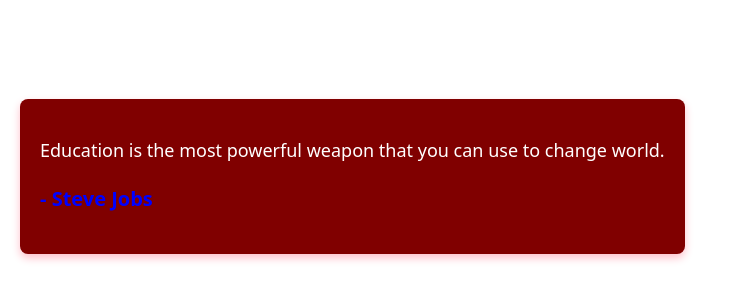
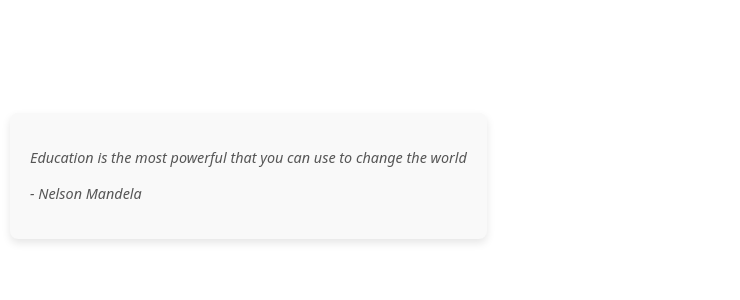
Before and after one commit to dineshctoula/react-Tutorial, a React (Vite) app: page / in a window 1280 px wide. Shown: the part 224-524 px from the top of the page, without its empty margins (0-740 px from the left). Built offline with nearby package versions, Linux system fonts and the light colour scheme.

Commit message:
css module in ReactJs

```diff
--- a/src/App.jsx
+++ b/src/App.jsx
@@ -1,10 +1,12 @@
-import './App.css';
+import style from './App.module.css';
 function App(){
   return (
-    <div className='QuoteCard'>
-     <p className='QuoteTag'>Education is the most powerful weapon that you can use to change world. </p>
-    <p className='QuoteAuthor'> - Steve Jobs</p>
+    <div className={style.quoteCard}>
+      <p className={style.quoteTag}>Education is the most powerful that you can use to change the world</p>
+      <p className={style.quoteAuthor}>- Nelson Mandela</p>
+
     </div>
   );
+
 }
 export default App;
--- /dev/null
+++ b/src/App.module.css
@@ -0,0 +1,21 @@
+.quoteCard{
+            background-color: #f9f9f9;
+            border-radius: 8px;
+            padding: 20px;
+            margin: 10px;
+            box-shadow: 0 4px 8px rgba(0,0,0,0.1);
+}
+
+.quoteTag{
+     font-size: 0.9em;
+    color: #555;
+    font-style: italic;
+
+}
+
+.quoteAuthor{
+    font-size: 0.9em;
+    color: #555;
+    font-style: italic;
+
+}
```
